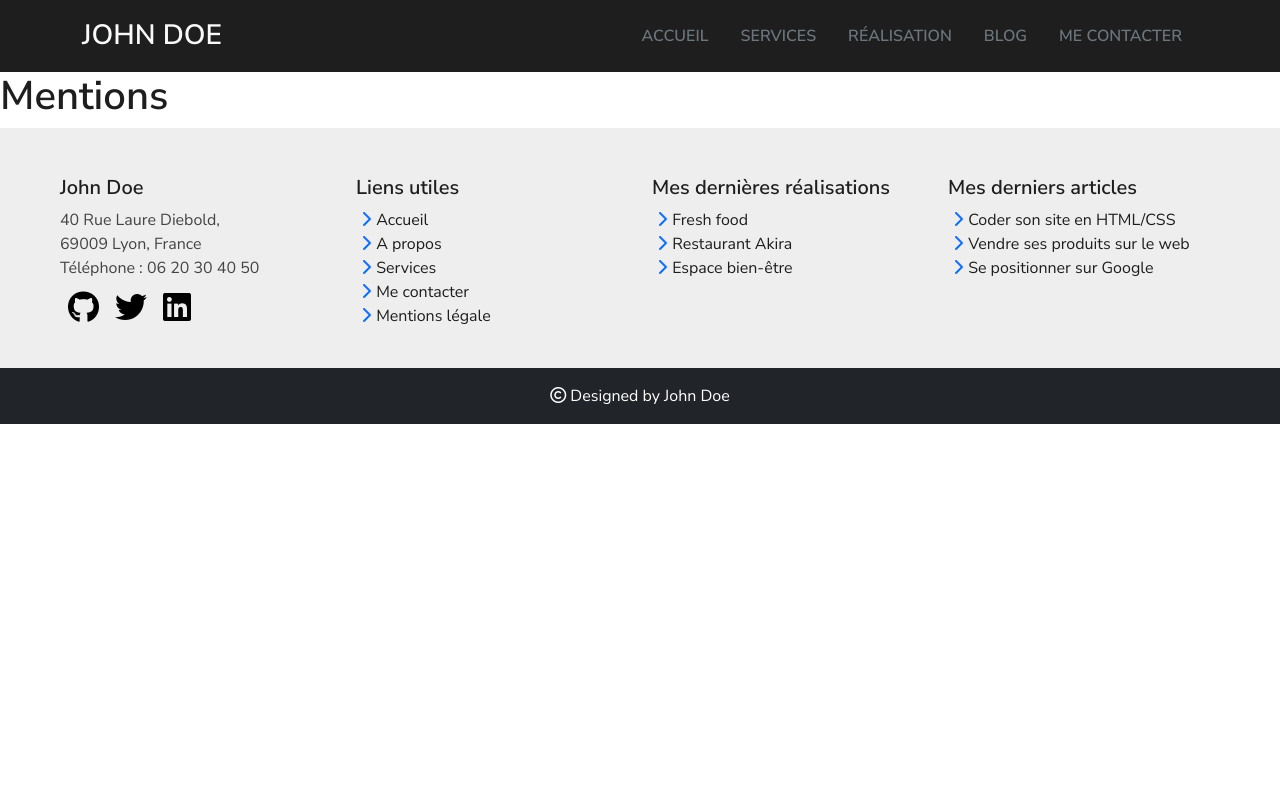
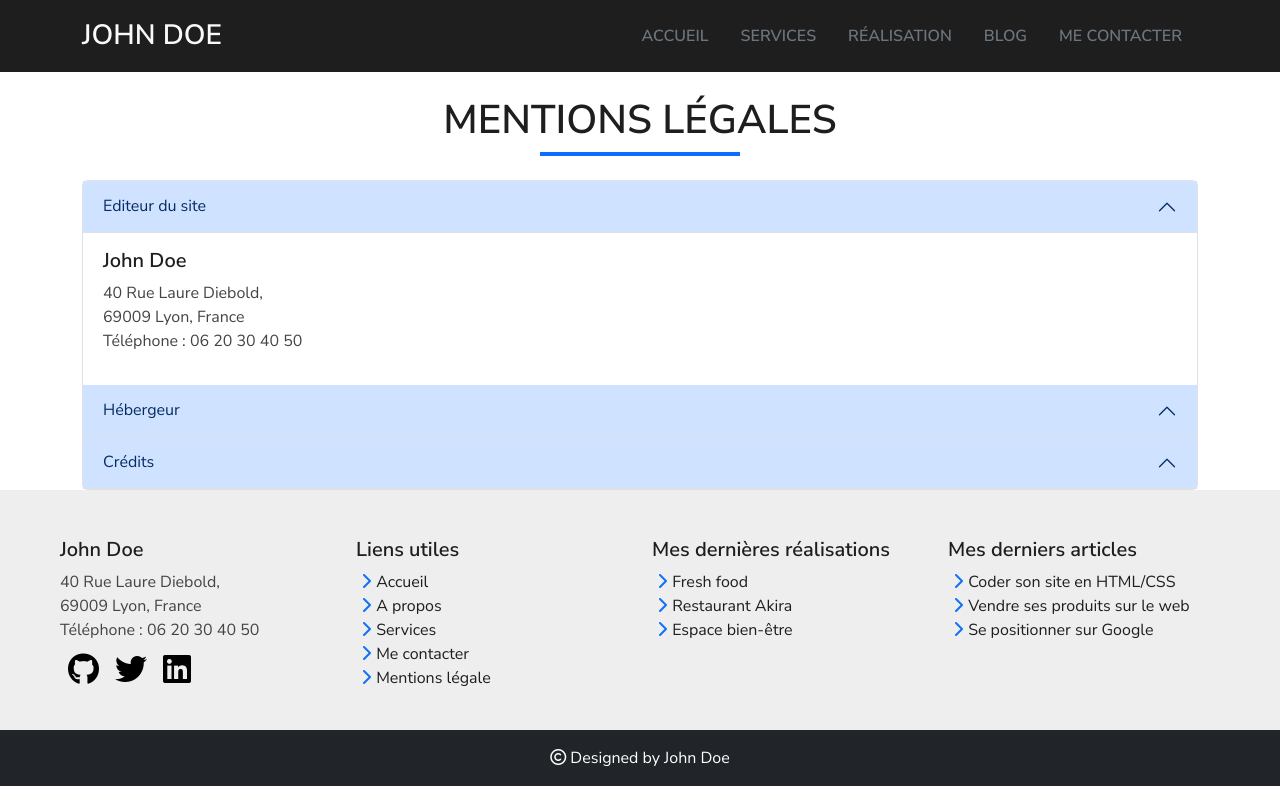
Before and after one commit to Anaiitat/CV-React, a React (Vite) app: page /mentions in a window 1280 px wide. Built offline with nearby package versions, Linux system fonts and the light colour scheme.

Commit message:
ajout accordéon

```diff
--- a/src/pages/Mentions.jsx
+++ b/src/pages/Mentions.jsx
@@ -1,9 +1,107 @@
 import React from "react";
 
-const Mentions = () =>{
-    return (
-        <h1>Mentions</h1>
-    )
-}
+const Mentions = () => {
+  return (
+    <main>
+      <div className="container text-center py-4">
+        <h1 className="text-uppercase">Mentions légales</h1>
+        <div className="custom-border m-auto"></div>
+      </div>
+      <div className="container">
+        <div className="accordion rounded border" id="accordionExample">
+          <div className="acordion-item">
+            <h2 className="accordion-header" id="headingOne">
+              <button
+                className="accordion-button"
+                type="button"
+                data-bs-toggle="collapse"
+                data-bs-target="#collapseOne"
+                aria-expanded="true"
+                aria-controls="collapseOne"
+              >
+                Editeur du site
+              </button>
+            </h2>
+            <div
+              id="collapseOne"
+              class="accordion-collapse collapse show "
+              aria-labelledby="headingOne"
+              data-bs-parent="#accordionExample"
+            >
+              <div className="accordion-body">
+                <h5>John Doe</h5>
+                <address>
+                  <p className="m-0">
+                    40 Rue Laure Diebold, <br />
+                    69009 Lyon, France
+                  </p>
+                  <p>Téléphone : 06 20 30 40 50</p>
+                </address>
+              </div>
+            </div>
+          </div>
+          <div className="acordion-item">
+            <h2 className="accordion-header" id="headingTwo">
+              <button
+                className="accordion-button"
+                type="button"
+                data-bs-toggle="collapse"
+                data-bs-target="#collapseTwo"
+                aria-expanded="true"
+                aria-controls="collapseTwo"
+              >
+                Hébergeur
+              </button>
+            </h2>
+            <div
+              id="collapseTwo"
+              class="accordion-collapse collapse accordion-body"
+              aria-labelledby="headingTwo"
+              data-bs-parent="#accordionExample"
+            >
+              <h5>John Doe</h5>
+              <address>
+                <p className="m-0">
+                  40 Rue Laure Diebold, <br />
+                  69009 Lyon, France
+                </p>
+                <p>Téléphone : 06 20 30 40 50</p>
+              </address>
+            </div>
+          </div>
+          <div className="acordion-item">
+            <h2 className="accordion-header" id="headingThree">
+              <button
+                className="accordion-button"
+                type="button"
+                data-bs-toggle="collapse"
+                data-bs-target="#collapseThree"
+                aria-expanded="true"
+                aria-controls="collapseThree"
+              >
+                Crédits
+              </button>
+            </h2>
+            <div
+              id="collapseThree"
+              class="accordion-collapse collapse  accordion-body"
+              aria-labelledby="headingOne"
+              data-bs-parent="#accordionExample"
+            >
+              <h5>John Doe</h5>
+              <address>
+                <p className="m-0">
+                  40 Rue Laure Diebold, <br />
+                  69009 Lyon, France
+                </p>
+                <p>Téléphone : 06 20 30 40 50</p>
+              </address>
+            </div>
+          </div>
+        </div>
+      </div>
+    </main>
+  );
+};
 
 export default Mentions;
```
